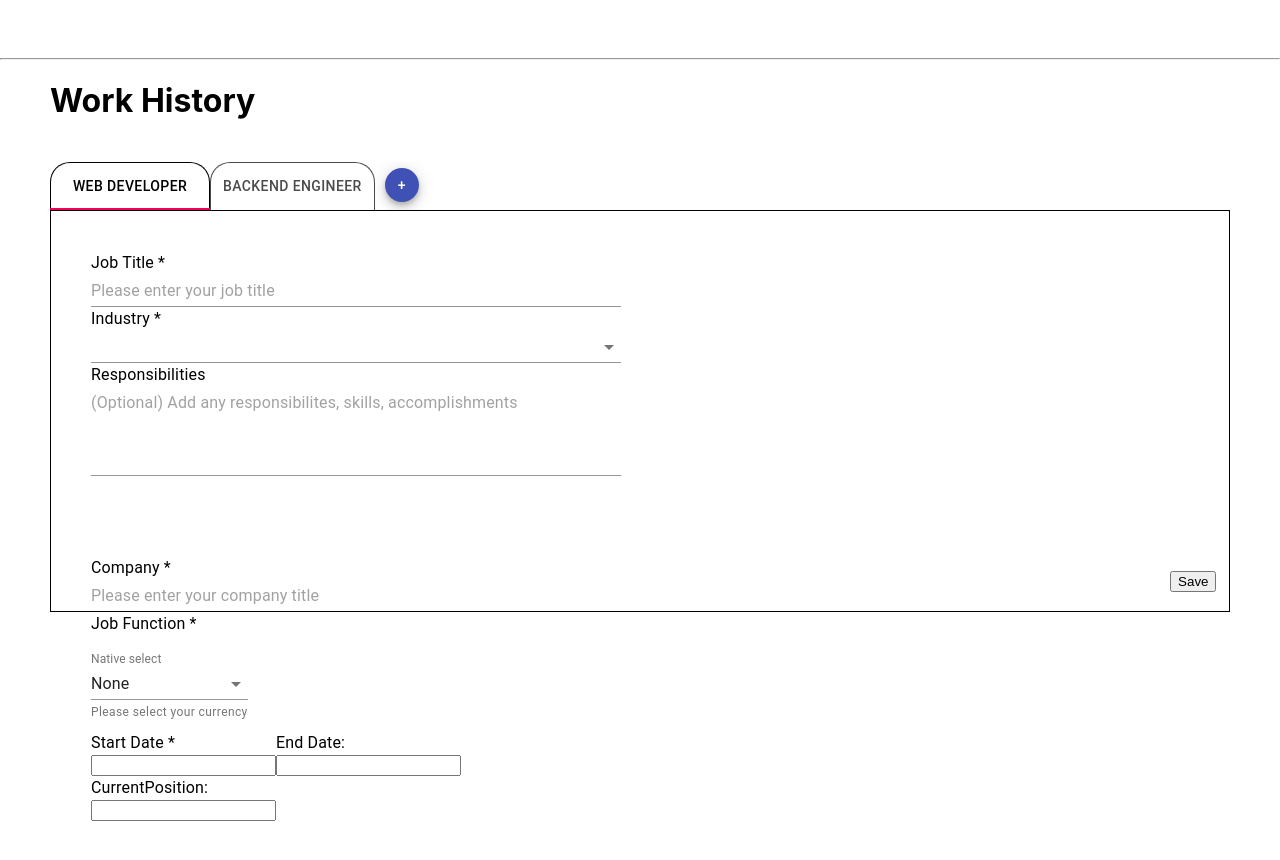
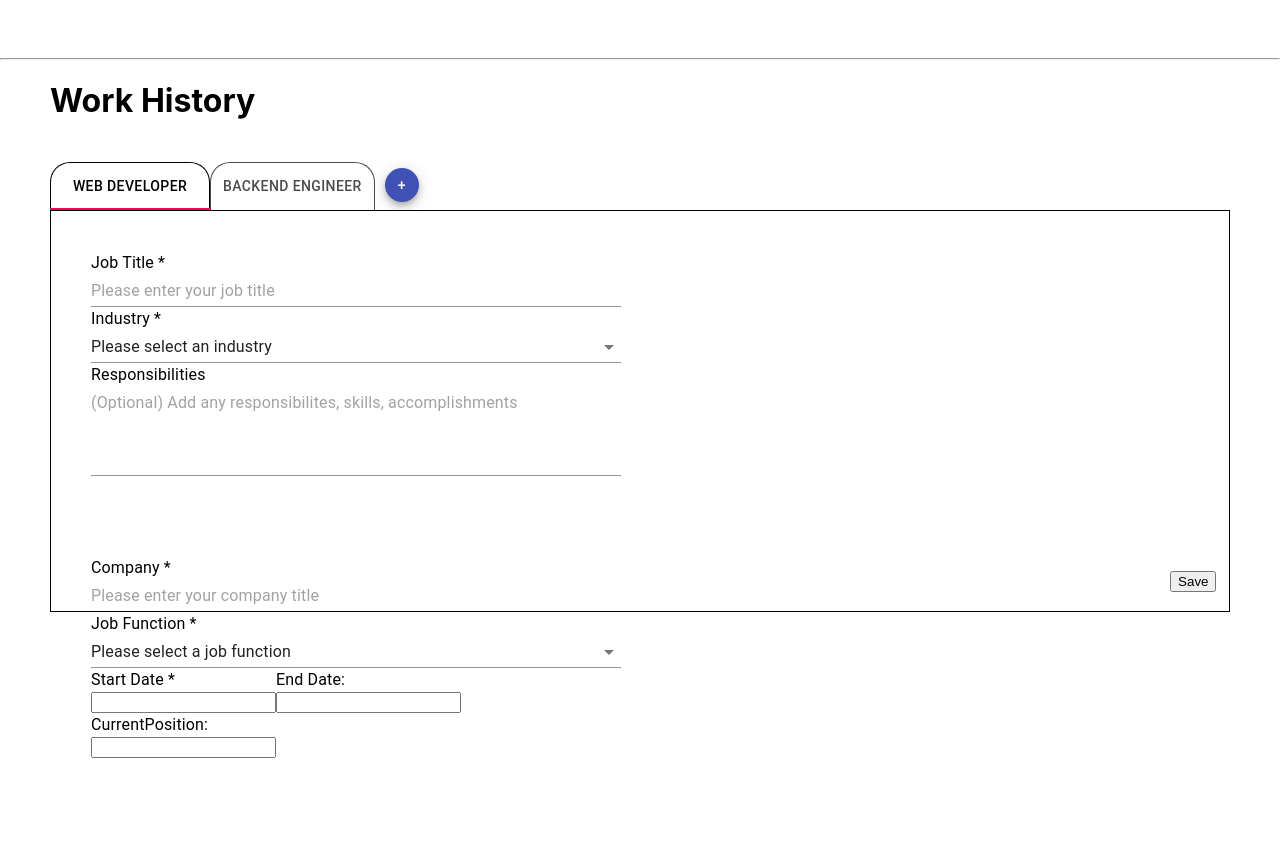
Before and after one commit to jclarkGRC/AliroWorkHistoryAssignment, a React (Create React App) app: page / in a window 1280 px wide. After the commit the page ends 800 px from the top, so only its background shows below. Built offline with nearby package versions, Linux system fonts and the light colour scheme.

Commit message:
industry drop down menu is now working properly

```diff
--- a/src/components/JobForm.tsx
+++ b/src/components/JobForm.tsx
@@ -11,6 +11,7 @@ import { makeStyles, createStyles, Theme } from '@material-ui/core/styles';
 
 interface State {
   jobTitle: string;
+  industry: string;
 }
 
 const useStyles = makeStyles((theme: Theme) =>
@@ -36,7 +37,7 @@ const useStyles = makeStyles((theme: Theme) =>
 const jobTitles = [
   {
     value: 'None',
-    label: 'None',
+    label: 'Please select a job function',
   },
   {
     value: 'SE',
@@ -52,10 +53,30 @@ const jobTitles = [
   },
 ];
 
+const industries = [
+  {
+    value: 'None',
+    label: 'Please select an industry',
+  },
+  {
+    value: 'SD',
+    label: 'Software Development',
+  },
+  {
+    value: 'PM',
+    label: 'Project Management',
+  },
+  {
+    value: 'A',
+    label: 'Architecture',
+  },
+];
+
 export default function JobForm() {
 
   const [values, setValues] = React.useState<State>({
-  jobTitle: 'None'
+  jobTitle: 'None',
+  industry: 'None'
   });
 
   const handleChange = (name: keyof State) => (event: React.ChangeEvent<HTMLInputElement>) => {
@@ -77,20 +98,22 @@ export default function JobForm() {
               }}
             />
             </label>
+
             <label>
             Industry *
-              <br/>
-              <Select
-                input={<Input name="age" id="age-helper" />}
+              <TextField
+                id="standard-select-currency-native"
+                select
+                value={values.industry}
+                onChange={handleChange('industry')}
                 fullWidth
               >
-                <MenuItem value="">
-                  <em>None</em>
-                </MenuItem>
-                <MenuItem value={10}>Software Development</MenuItem>
-                <MenuItem value={20}>Project Management</MenuItem>
-                <MenuItem value={30}>Architecture</MenuItem>
-              </Select>
+                {industries.map(option => (
+                  <option key={option.value} value={option.value}>
+                    {option.label}
+                  </option>
+                ))}
+              </TextField>
             </label>
             <label>
             Responsibilities
@@ -119,15 +142,12 @@ export default function JobForm() {
 
             <label>
             Job Function *
-              <br/>
               <TextField
                 id="standard-select-currency-native"
                 select
-                label="Native select"
                 value={values.jobTitle}
                 onChange={handleChange('jobTitle')}
-                helperText="Please select your currency"
-                margin="normal"
+                fullWidth
               >
                 {jobTitles.map(option => (
                   <option key={option.value} value={option.value}>
```
